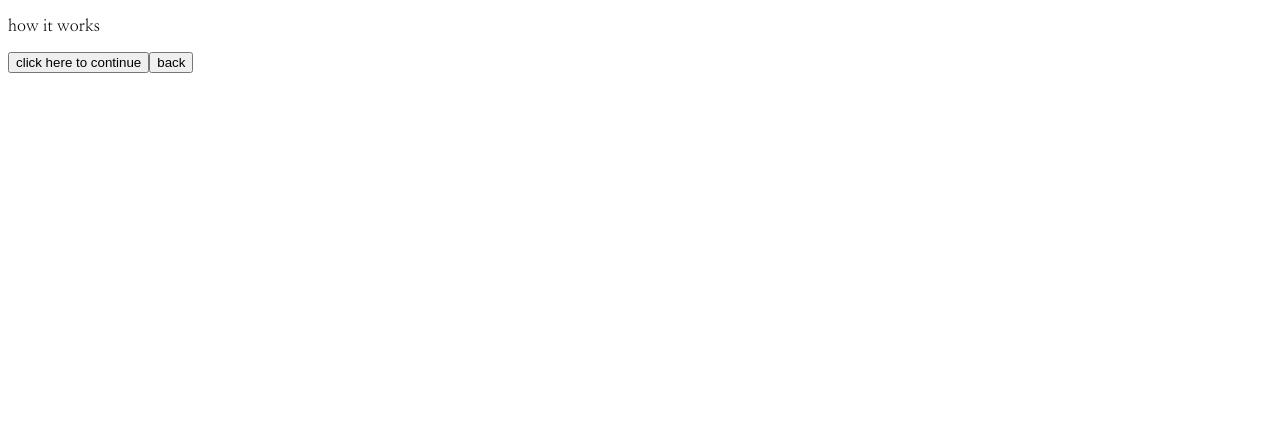
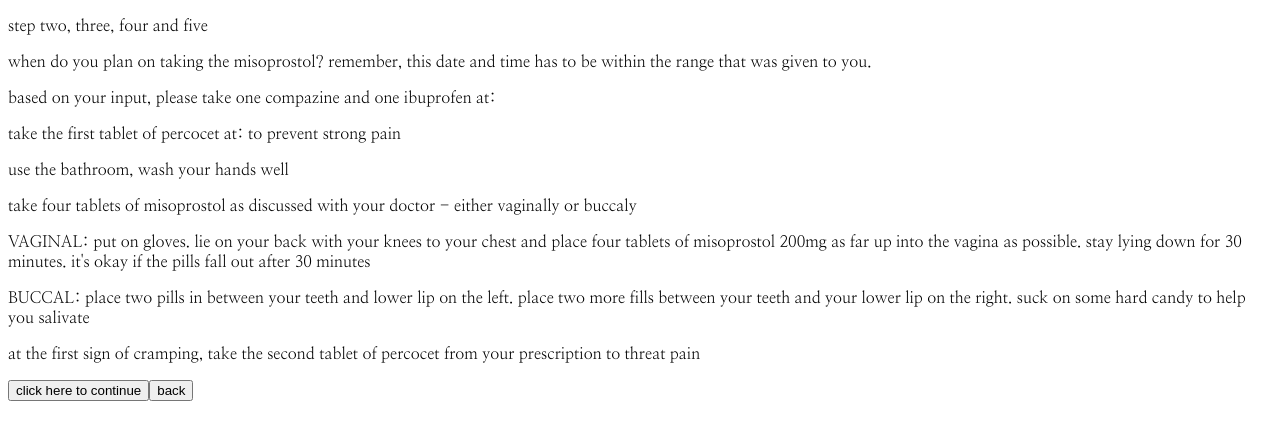
Before and after one commit to lilyshowlader/mifemiso, a React (Create React App) app: page /instructions in a window 1280 px wide. Shown: the top 440 px of the page. Built offline with nearby package versions, Linux system fonts and the light colour scheme.

Commit message:
add instruction content

```diff
--- a/src/Components/Instructions/Instructions.jsx
+++ b/src/Components/Instructions/Instructions.jsx
@@ -2,7 +2,21 @@ import { Link } from "react-router-dom"
 function Instructions () {
   return (
     <>
-    <p>how it works</p>
+    <p>step two, three, four and five</p>
+    <p>when do you plan on taking the misoprostol? remember, this date and time has to be within the range that was given to you.
+    </p>
+    <p>based on your input, please take one compazine and one ibuprofen at: </p>
+    <p>take the first tablet of percocet at: to prevent strong pain</p>
+    <p>use the bathroom, wash your hands well</p>
+    <p>take four tablets of misoprostol as discussed with your doctor - either vaginally or buccaly</p>
+    <p>VAGINAL: put on gloves. lie on your back with your knees to your chest and place four tablets of misoprostol 200mg as far up into the vagina as possible. stay lying down for 30 minutes. it's okay if the pills fall out after 30 minutes</p>
+    <p>BUCCAL: place two pills in between your teeth and lower lip on the left. place two more fills between your teeth and your lower lip on the right. suck on some hard candy to help you salivate</p>
+    <p>at the first sign of cramping, take the second tablet of percocet from your prescription to threat pain</p>
+
+
+
+
+    <p></p>
     <Link to="/okaynotokay">
       <button type="button">
       click here to continue
--- a/src/Components/Mife/Mife.jsx
+++ b/src/Components/Mife/Mife.jsx
@@ -14,7 +14,7 @@ function Mife() {
     newDate.setFullYear(date.getFullYear());
     newDate.setMonth(date.getMonth());
     newDate.setDate(date.getDate());
-    newDate.setHours(date.getHours() + 8);
+    newDate.setHours(date.getHours() + 6);
     newDate.setMinutes(date.getMinutes());
     return newDate;
   }
@@ -25,7 +25,7 @@ function Mife() {
     newDate.setFullYear(date.getFullYear());
     newDate.setMonth(date.getMonth());
     newDate.setDate(date.getDate());
-    newDate.setHours(date.getHours() + 24);
+    newDate.setHours(date.getHours() + 72);
     newDate.setMinutes(date.getMinutes());
     return newDate;
   }
@@ -39,6 +39,7 @@ function Mife() {
 
   return (
     <>
+      <p>step one</p>
       <p>what time do you plan on taking mifepristone?</p>
       <p>(the first pill)</p>
       <DatePicker
@@ -73,6 +74,7 @@ function Mife() {
         hour12: true,
         }) : "please select a date"}
       </p>
+      <p>one: take the mifepristone at a time that is right for you. most women do not feel different after taking it, however, some women do experience some spotting or bleeding</p>
       <Link to="/instructions">
         <button type="button">click here to continue</button>
       </Link>
--- a/src/Components/Pill Description/PillDescription.jsx
+++ b/src/Components/Pill Description/PillDescription.jsx
@@ -4,9 +4,15 @@ function PillDescription () {
     <>
     <p>here is a list of all the medications that were given to you</p>
     <p>mifepristone</p>
+    <p>mifepristone is the first pill you will take during this process. mifepristone works by stopping the supply of hormones that maintains the interior of the uterus. without these hormones, the uterus cannot support the pregnancy and the contents of the uterus are expelled.</p>
     <p>misoprostol</p>
+    <p>misoprostol is what is used to "empty" your uterus. we recommend you take misoprostol either vaginally or buccally. we're gonna explain this, don't worry.</p>
     <p>compazine</p>
+    <p>compazine is used to treat nausea</p>
     <p>ibuprofen</p>
+    <p>ibuprofen is used for pain management</p>
+    <p>percocet</p>
+    <p>percocet is also used for pain management</p>
     <Link to="/mife">
       <button type="button">
       click here to continue
```
